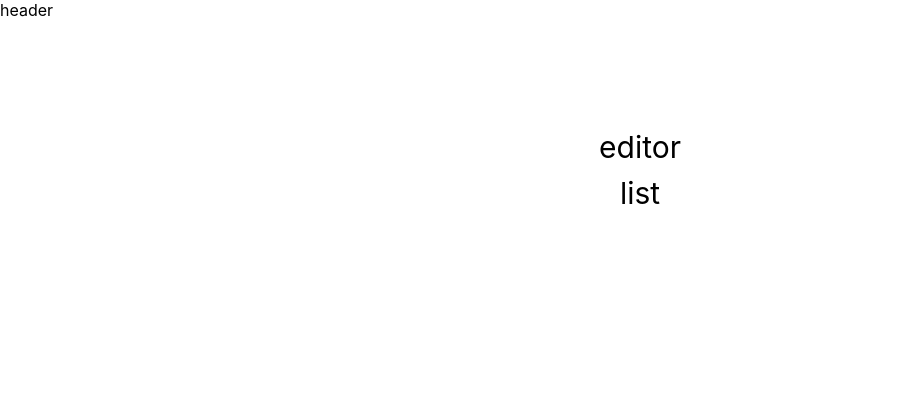
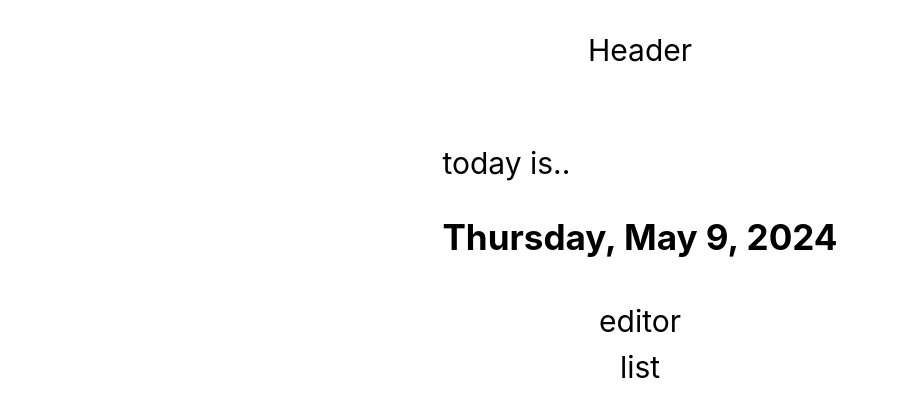
Before and after one commit to JUHYUNSAN/todolist, a React (Create React App) app: page /todolist in a window 1280 px wide. Shown: the top 416 px of the page, without its empty margins (0-898 px from the left). Built offline with nearby package versions, Linux system fonts and the light colour scheme.

Commit message:
todolistHeader

```diff
--- a/package.json
+++ b/package.json
@@ -10,7 +10,7 @@
     "react-dom": "^18.3.1",
     "react-router-dom": "^6.23.0",
     "react-scripts": "^5.0.1",
-    "styled-components": "^6.1.10",
+    "styled-components": "^6.1.11",
     "web-vitals": "^2.1.4"
   },
   "scripts": {
--- a/src/components/header/header.js
+++ b/src/components/header/header.js
@@ -1,5 +1,10 @@
 import React from "react";
+import { HeaderContainer } from "./styled";
 
 export const Header = () => {
-  return <div>header</div>;
+  return (
+    <HeaderContainer>
+      Header
+    </HeaderContainer>
+);
 };
--- a/src/components/header/styled.js
+++ b/src/components/header/styled.js
@@ -1 +1,11 @@
 import styled from "styled-components";
+
+export const HeaderContainer = styled.div`
+  display: flex;
+  flex-direction: column;
+  justify-content:center;
+  align-items:center;
+  height:100px;
+  font-size:30px;
+  margin: 0 auto;
+`;
--- /dev/null
+++ b/src/components/header/todoListHeader.js
@@ -0,0 +1,13 @@
+import React from "react";
+
+export const TodoListHeader = () => {
+    //full date
+    const currentDate = new Date();
+    const options = { weekday: 'long', year: 'numeric', month: 'long', day: 'numeric' };
+    const fullDate = currentDate.toLocaleDateString('en-US', options);
+
+  return <div>
+    <p> today is..</p>
+    <h3> {fullDate} </h3>
+    </div>;
+};
--- a/src/pages/todolist/styled.js
+++ b/src/pages/todolist/styled.js
@@ -8,4 +8,5 @@ export const TodolistContainer = styled.div`
   align-items:center;
   height:300px;
   font-size:30px;
+  margin: 0 auto;
 `;
--- a/src/pages/todolist/todolist.js
+++ b/src/pages/todolist/todolist.js
@@ -1,12 +1,15 @@
 import React from "react";
 import { TodolistContainer } from "./styled";
 
+import { TodoListHeader } from "../../components/header/todoListHeader";
 import { Editor } from "../../components/editor/editor";
 import { List } from "../../components/list/list";
+
 
 export const Todolist = () => {
       return (
           <TodolistContainer>
+              <TodoListHeader />
               <Editor />
               <List />
           </TodolistContainer>
```
Also changed, not shown: 1 other file (tests, documents, lock files or other folders).
